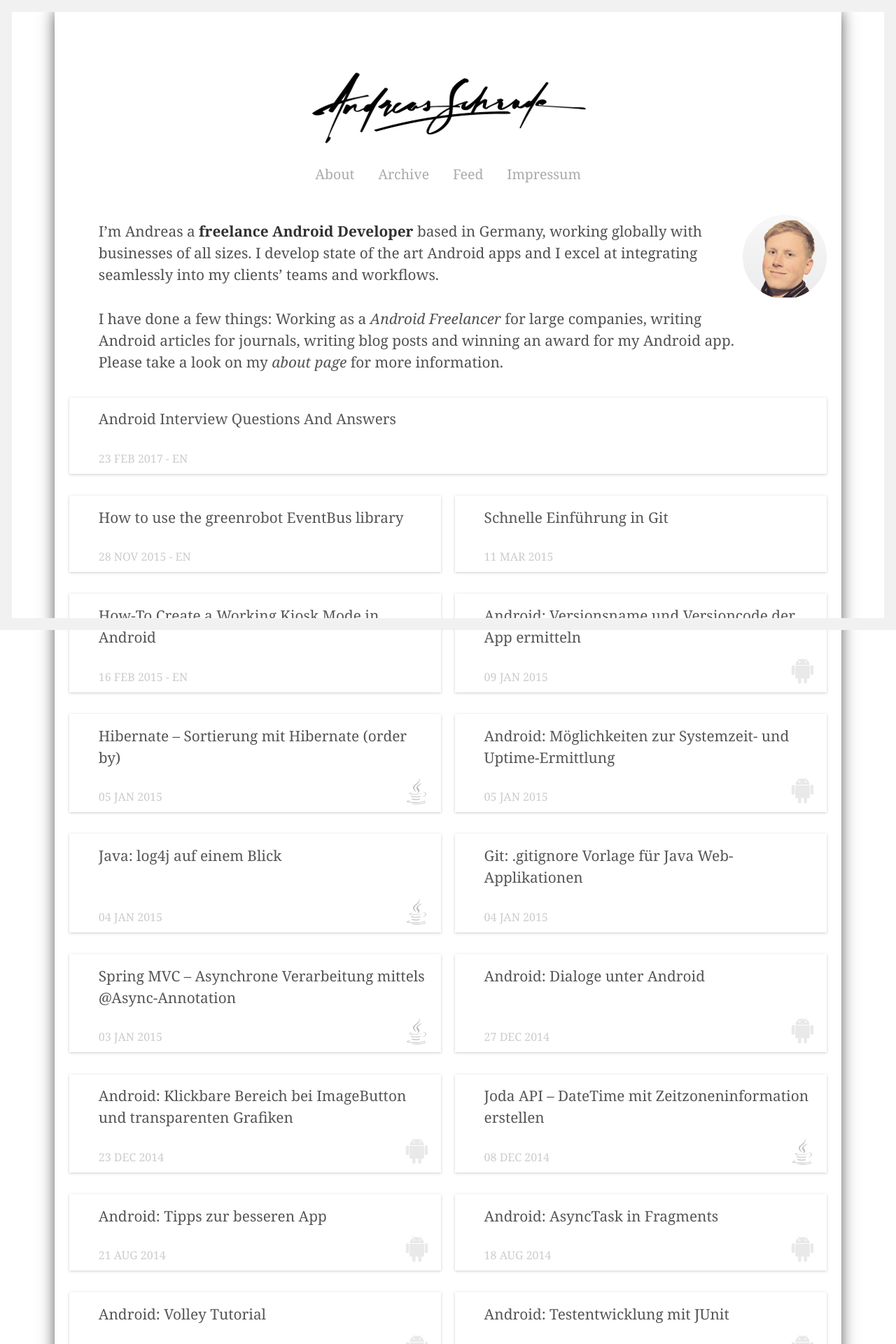
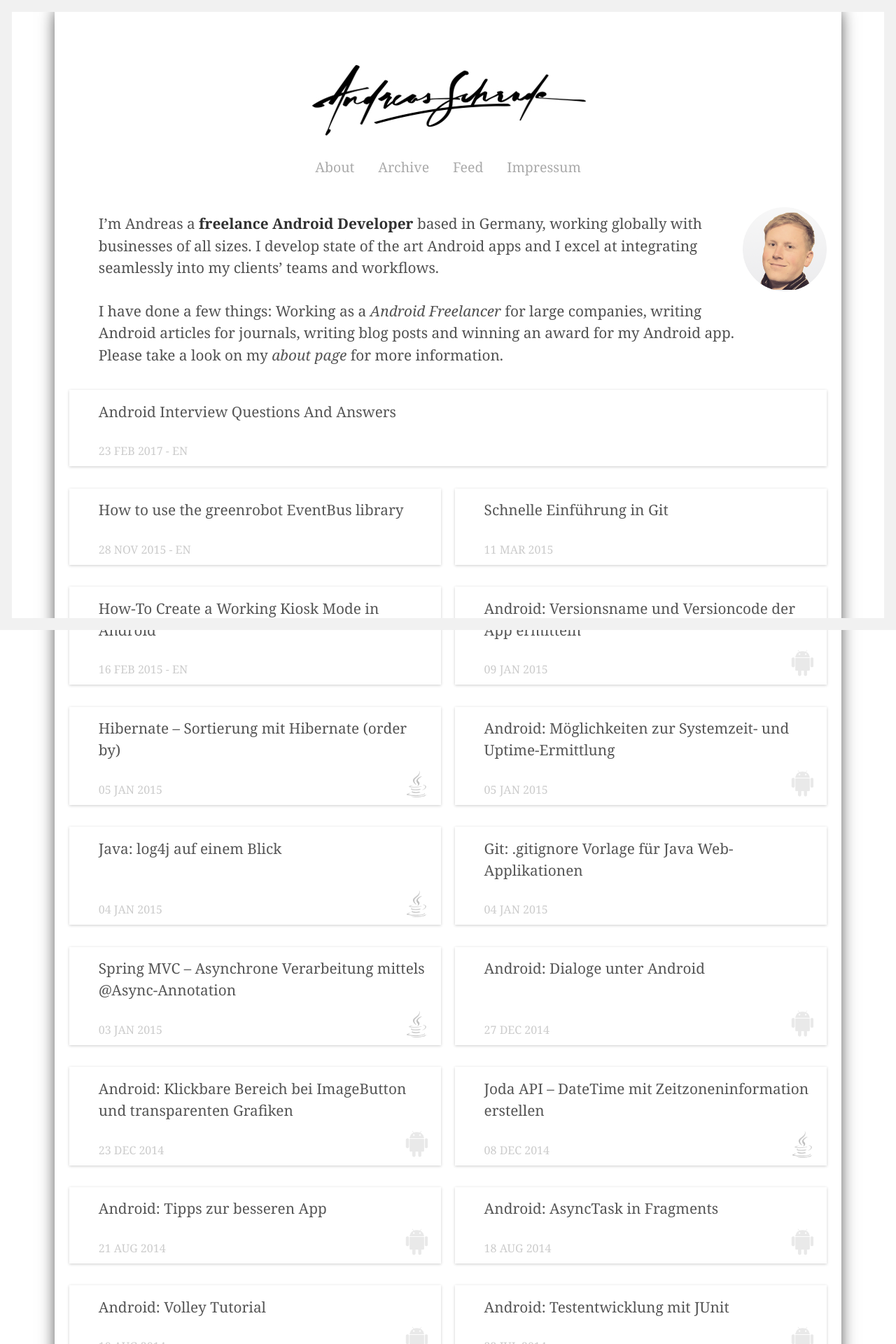
Before and after one commit to andreasschrade/andreasschrade.github.com, a Jekyll site: the page built from index.html, in a window 1280 px wide. Shown: the top 1920 px of the page at 70% size. Built offline with Jekyll 4.4.1, drawn with Linux system fonts in a browser that asks for light colours; Markdown is read by kramdown in place of the engine named in the settings; the list of posts is cut into pages by our own code.

Commit message:
updated css

```diff
--- a/public/css/poole.css
+++ b/public/css/poole.css
@@ -340,7 +340,7 @@
  */
 
 .masthead {
-  padding-top:    4.5rem;
+  padding-top:    4rem;
   padding-bottom: 1rem;
   margin-bottom: 1.5rem;
 }
@@ -564,7 +564,6 @@
 }
 
 
-
 /* **/
 
 
```
